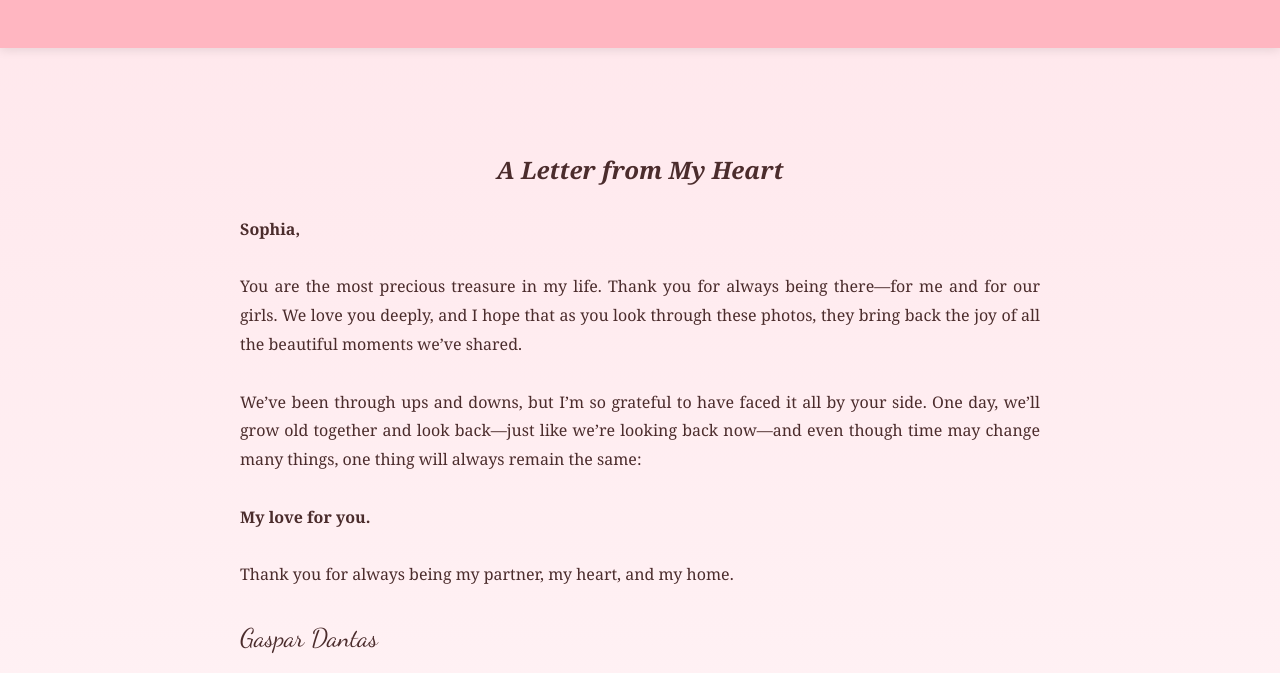
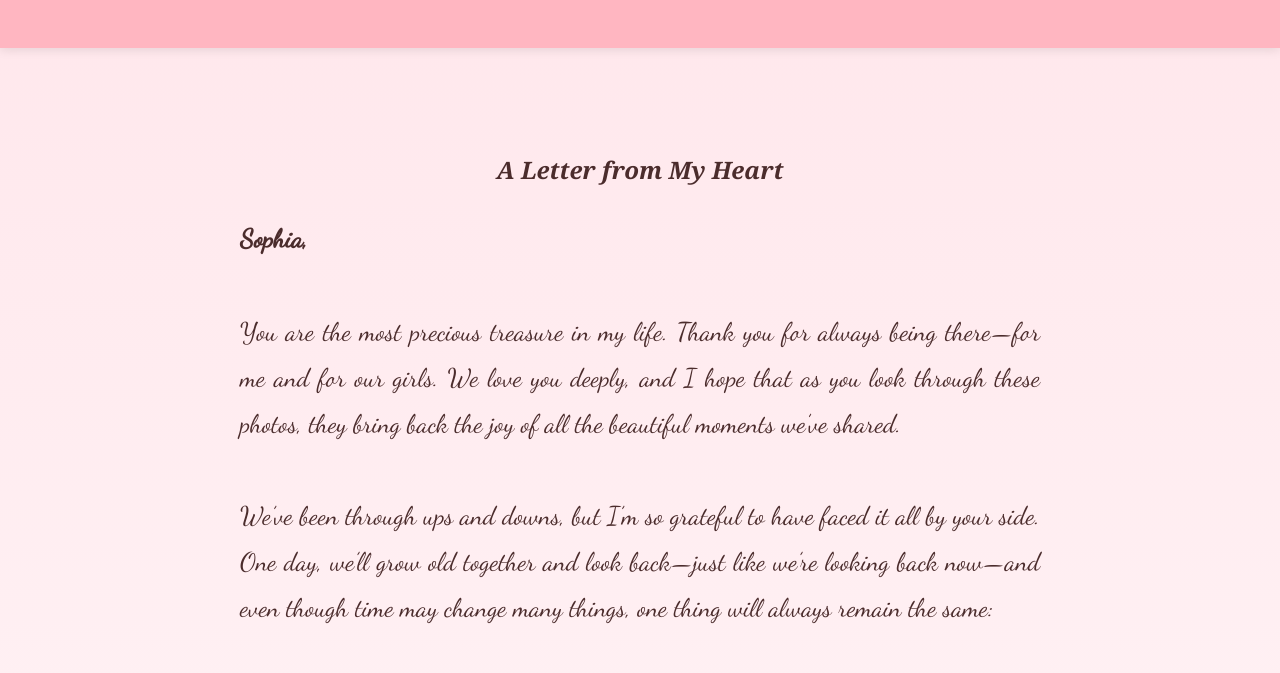
Before and after one commit to gd3-eng/Sophie-s2, a plain HTML site: page index.html in a window 1280 px wide. Shown: the part 127-800 px from the top of the page. Drawn offline with Linux system fonts and the light colour scheme.

Commit message:
Update index.html

```diff
--- a/index.html
+++ b/index.html
@@ -82,7 +82,7 @@
 
   <section class="love-letter">
     <h2>A Letter from My Heart</h2>
-    <p>
+    <p class="signature">
       <strong>Sophia,</strong><br><br>
       You are the most precious treasure in my life. Thank you for always being there—for me and for our girls.
       We love you deeply, and I hope that as you look through these photos, they bring back the joy of all the beautiful moments we’ve shared.<br><br>
```
